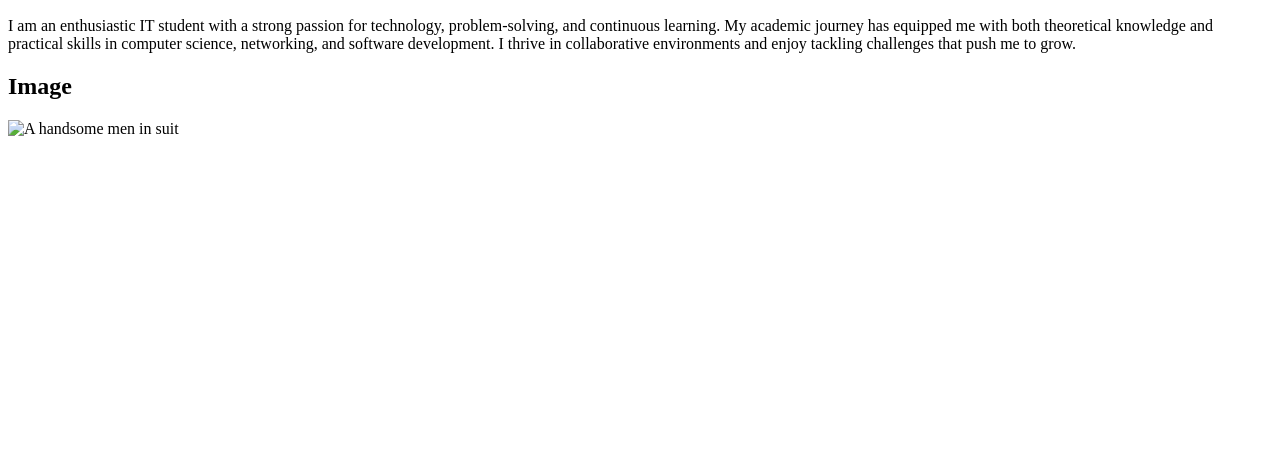
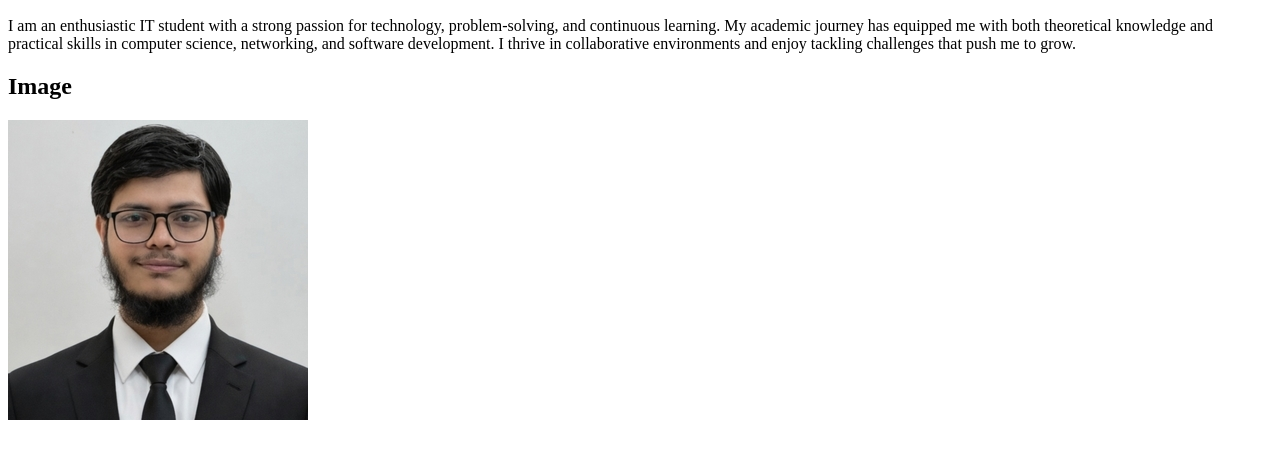
Before and after one commit to foysalchansiam-netizen/foysalchansiam-netizen.github.io, a plain HTML site: page index.html in a window 1280 px wide. Shown: the part 110-568 px from the top of the page. Drawn offline with Linux system fonts and the light colour scheme.

Commit message:
Change image source in index.html
Updated image source in the HTML file.

```diff
--- a/index.html
+++ b/index.html
@@ -13,7 +13,7 @@
     </section>
     <section>
         <h2>Image</h2>
-        <img src="./rsz_1screenshot_20260312_093903_gallery (1).jpg" alt="A handsome men in suit">
+        <img src="./firstimage.jpg" alt="A handsome men in suit">
     </section>
 </body>
 </html>
```
